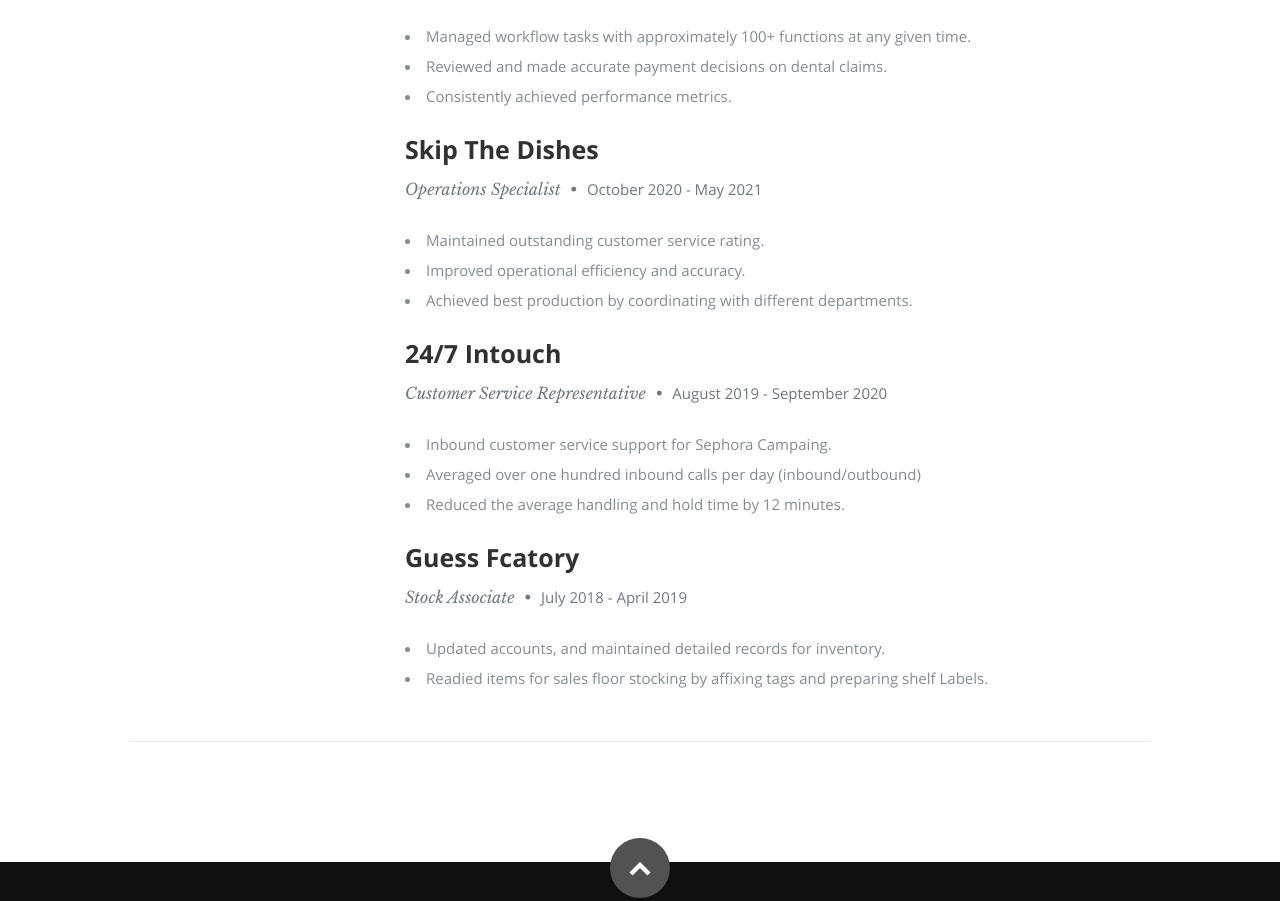
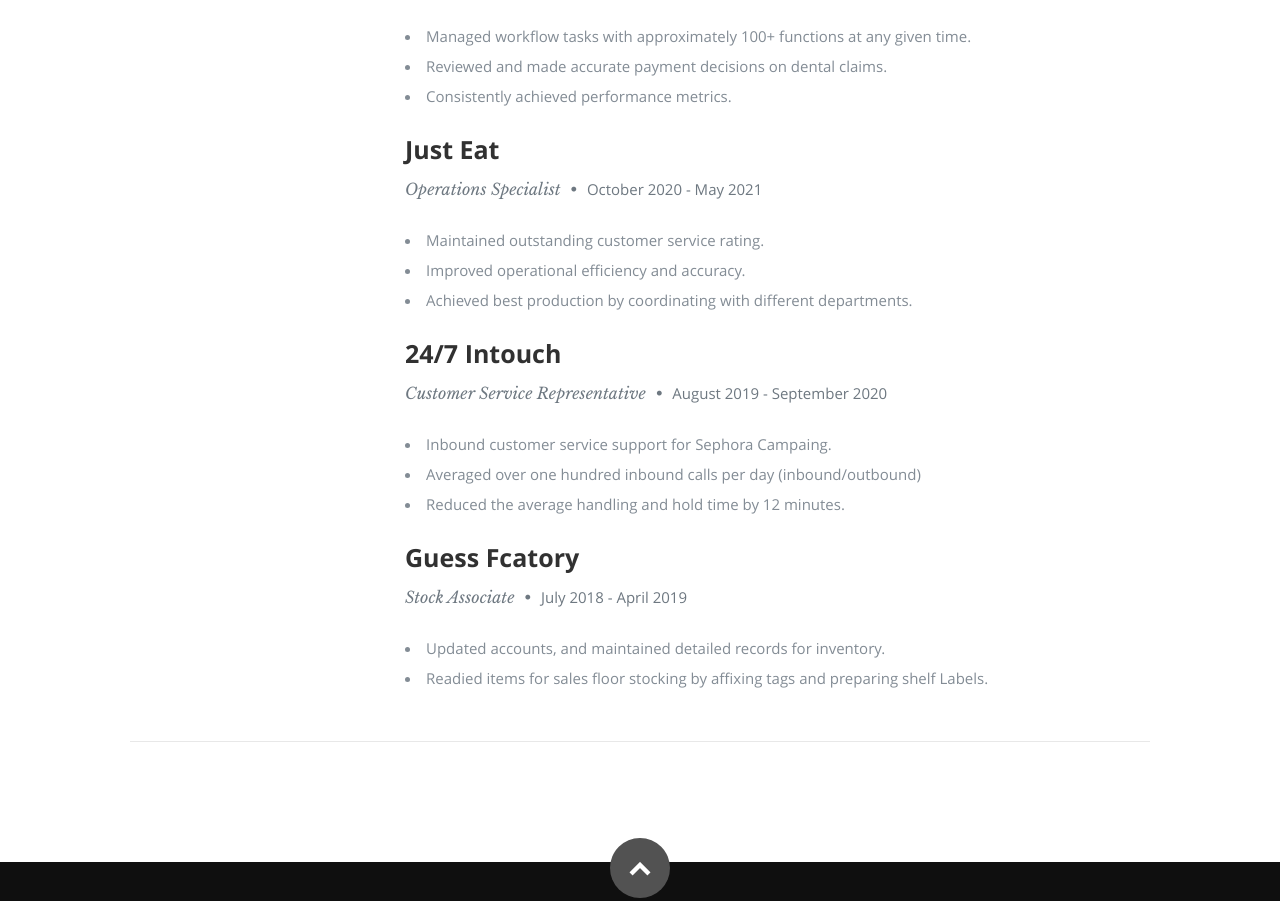
Before and after one commit to shafi-u/Azure-resume, a plain HTML site: page frontend/index.html in a window 1280 px wide. Shown: the part 1943-2844 px from the top of the page. Drawn offline with nearby package versions, Linux system fonts and the light colour scheme; no server answers.

Commit message:
Updates to html

```diff
--- a/frontend/index.html
+++ b/frontend/index.html
@@ -215,7 +215,7 @@
 
                <div class="twelve columns">
 
-                  <h3>Skip The Dishes</h3>
+                  <h3>Just Eat</h3>
                   <p class="info">Operations Specialist  <span>&bull;</span> <em class="date">October 2020 - May 2021</em></p>
 
                   <p>
```
Also changed, not shown: frontend/images/Shafi-u.png, frontend/images/me.png.
